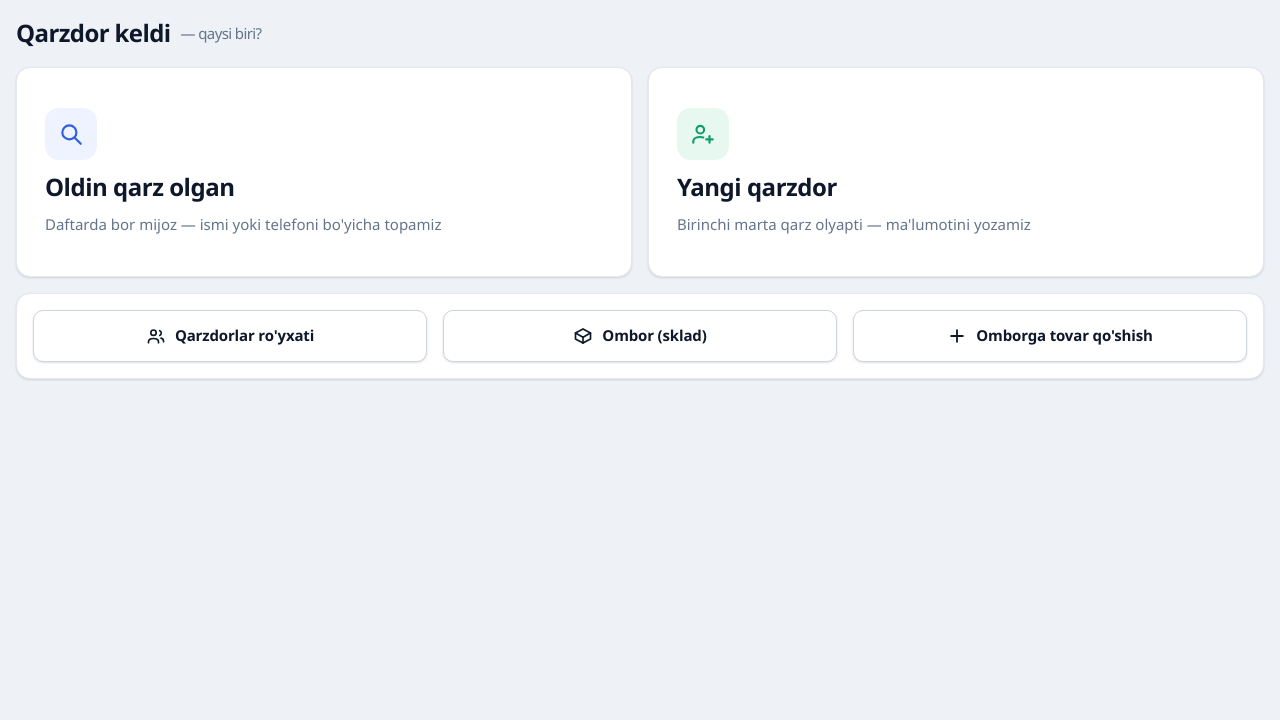
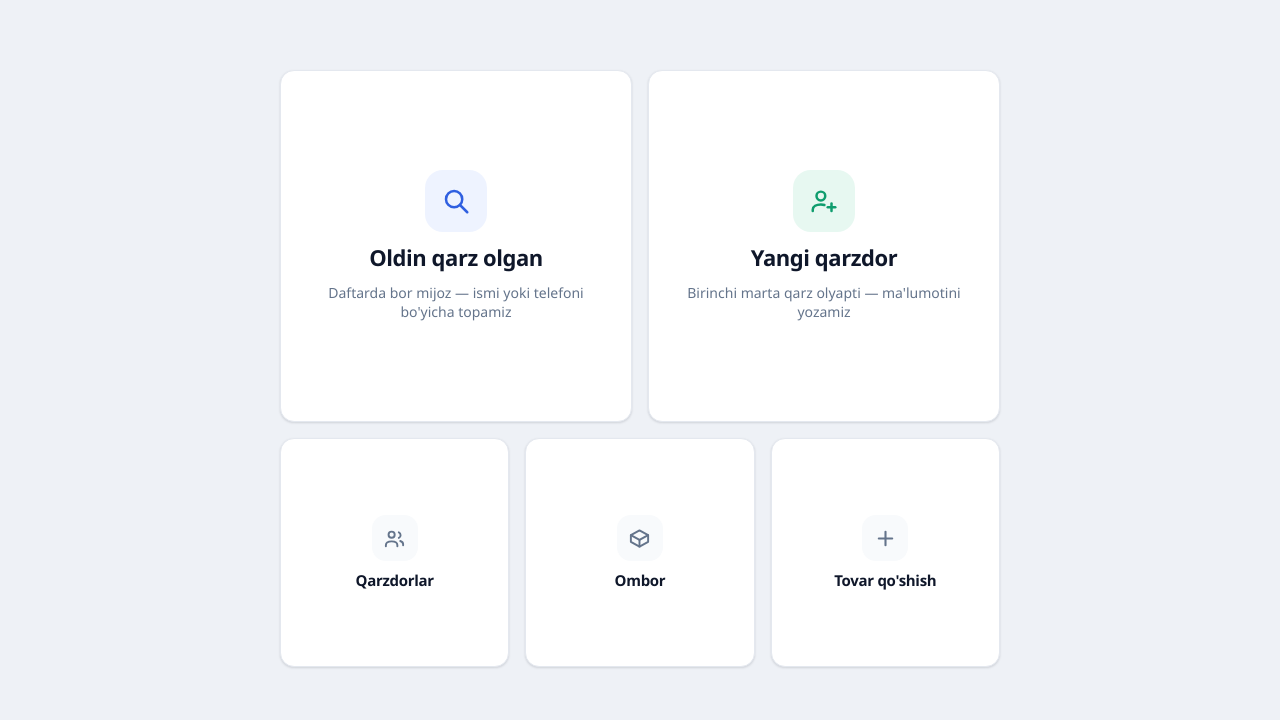
Before and after one commit to OSSWebDeveloper/ulugbek_xozmag, a Django app: page / in a window 1280 px wide. Shown: the part 63-783 px from the top of the page. Run offline with Django 5.2, Linux system fonts and the light colour scheme.

Commit message:
Bosh sahifa: sarlavha olib tashlandi, tugmalar kvadrat qilindi
- 'Qarzdor keldi - qaysi biri?' yozuvi olib tashlandi
- ikkita asosiy tanlov va uchta yordamchi tugma kvadrat (aspect-ratio 1)
- kartalar ekran o'rtasida joylashadi, past ekranda kichrayadi

```diff
--- a/static/css/uslub.css
+++ b/static/css/uslub.css
@@ -155,15 +155,33 @@ body.rejim-sensor .tugma.kichik .ikon { width: 19px; height: 19px; }
 .ikon { width: 20px; height: 20px; flex: none; }
 .tugma.kichik .ikon { width: 16px; height: 16px; }
 
-/* Bosh sahifadagi ulkan tanlov kartalari */
-.tanlov {
+/* Bosh sahifa: kvadrat tanlov kartalari, ekran o'rtasida */
+.bosh-sahifa {
+  min-height: 100%;
   display: flex;
   flex-direction: column;
-  align-items: flex-start;
+  align-items: center;
   justify-content: center;
-  gap: 10px;
-  min-height: 210px;
-  padding: 28px;
+  gap: var(--oraliq);
+}
+.tanlov-setka {
+  display: grid;
+  grid-template-columns: repeat(2, minmax(0, 1fr));
+  gap: var(--oraliq);
+  width: 100%;
+  max-width: 720px;
+}
+.tanlov-setka.uchta { grid-template-columns: repeat(3, minmax(0, 1fr)); }
+
+.tanlov {
+  aspect-ratio: 1 / 1;
+  display: flex;
+  flex-direction: column;
+  align-items: center;
+  justify-content: center;
+  text-align: center;
+  gap: 12px;
+  padding: 20px;
   border-radius: var(--radius);
   border: 1px solid var(--chegara);
   background: var(--panel);
@@ -173,18 +191,40 @@ body.rejim-sensor .tugma.kichik .ikon { width: 19px; height: 19px; }
   cursor: pointer;
   transition: transform .15s ease, box-shadow .15s ease, border-color .15s ease;
 }
-.tanlov:hover { transform: translateY(-3px); box-shadow: var(--soya-2); border-color: var(--chegara-2); }
+.tanlov:hover { transform: translateY(-3px); box-shadow: var(--soya-2); border-color: var(--asosiy); }
+.tanlov:active { transform: translateY(0); }
 .tanlov .belgi {
-  width: 52px; height: 52px;
+  width: 62px; height: 62px;
   display: grid; place-items: center;
-  border-radius: 14px;
+  border-radius: 18px;
   background: var(--asosiy-yengil);
   color: var(--asosiy);
 }
-.tanlov .belgi .ikon { width: 26px; height: 26px; }
+.tanlov .belgi .ikon { width: 30px; height: 30px; }
 .tanlov.yangi .belgi { background: var(--yashil-yengil); color: var(--yashil); }
-.tanlov .bosh { font-size: calc(var(--katta-matn) + 5px); font-weight: 700; letter-spacing: -.02em; }
-.tanlov .izoh { color: var(--matn-2); font-size: var(--matn); }
+.tanlov.yangi:hover { border-color: var(--yashil); }
+.tanlov .bosh {
+  font-size: calc(var(--katta-matn) + 3px);
+  font-weight: 700;
+  letter-spacing: -.02em;
+  line-height: 1.25;
+}
+.tanlov .izoh { color: var(--matn-2); font-size: 14px; line-height: 1.35; }
+
+/* Yordamchi kvadratchalar */
+.tanlov.kichik { gap: 10px; padding: 14px; }
+.tanlov.kichik .belgi { width: 46px; height: 46px; border-radius: 14px; background: var(--panel-2); color: var(--matn-2); }
+.tanlov.kichik .belgi .ikon { width: 23px; height: 23px; }
+.tanlov.kichik .bosh { font-size: var(--matn); font-weight: 600; }
+.tanlov.kichik:hover .belgi { background: var(--asosiy-yengil); color: var(--asosiy); }
+
+/* Past ekranda kartalar kichrayadi, scroll chiqmasin */
+@media (max-height: 760px) {
+  .tanlov-setka { max-width: 600px; }
+}
+@media (max-height: 640px) {
+  .tanlov-setka { max-width: 480px; }
+}
 
 /* ---------- Sahifa ---------- */
 .sahifa { padding: var(--oraliq); flex: 1; min-height: 0; overflow: auto; }
--- a/templates/qarz/boshlash.html
+++ b/templates/qarz/boshlash.html
@@ -1,13 +1,8 @@
 {% extends "base.html" %}
 
 {% block tana %}
-<div class="sahifa-keng">
-  <div class="sarlavha">
-    Qarzdor keldi
-    <span class="kichik">— qaysi biri?</span>
-  </div>
-
-  <div class="qator">
+<div class="bosh-sahifa">
+  <div class="tanlov-setka">
     <a class="tanlov" href="{% url 'qarz:qidirish' %}">
       <span class="belgi"><svg class="ikon"><use href="#i-qidir"></use></svg></span>
       <span class="bosh">Oldin qarz olgan</span>
@@ -21,18 +16,19 @@
     </a>
   </div>
 
-  <div class="quti" style="margin-top:var(--oraliq)">
-    <div class="qator">
-      <a class="tugma oq" href="{% url 'qarz:qarzdorlar' %}">
-        <svg class="ikon"><use href="#i-odamlar"></use></svg> Qarzdorlar ro'yxati
-      </a>
-      <a class="tugma oq" href="{% url 'ombor:royxat' %}">
-        <svg class="ikon"><use href="#i-quti"></use></svg> Ombor (sklad)
-      </a>
-      <a class="tugma oq" href="{% url 'ombor:mahsulot_yangi' %}">
-        <svg class="ikon"><use href="#i-plus"></use></svg> Omborga tovar qo'shish
-      </a>
-    </div>
+  <div class="tanlov-setka uchta">
+    <a class="tanlov kichik" href="{% url 'qarz:qarzdorlar' %}">
+      <span class="belgi"><svg class="ikon"><use href="#i-odamlar"></use></svg></span>
+      <span class="bosh">Qarzdorlar</span>
+    </a>
+    <a class="tanlov kichik" href="{% url 'ombor:royxat' %}">
+      <span class="belgi"><svg class="ikon"><use href="#i-quti"></use></svg></span>
+      <span class="bosh">Ombor</span>
+    </a>
+    <a class="tanlov kichik" href="{% url 'ombor:mahsulot_yangi' %}">
+      <span class="belgi"><svg class="ikon"><use href="#i-plus"></use></svg></span>
+      <span class="bosh">Tovar qo'shish</span>
+    </a>
   </div>
 </div>
 {% endblock %}
```
